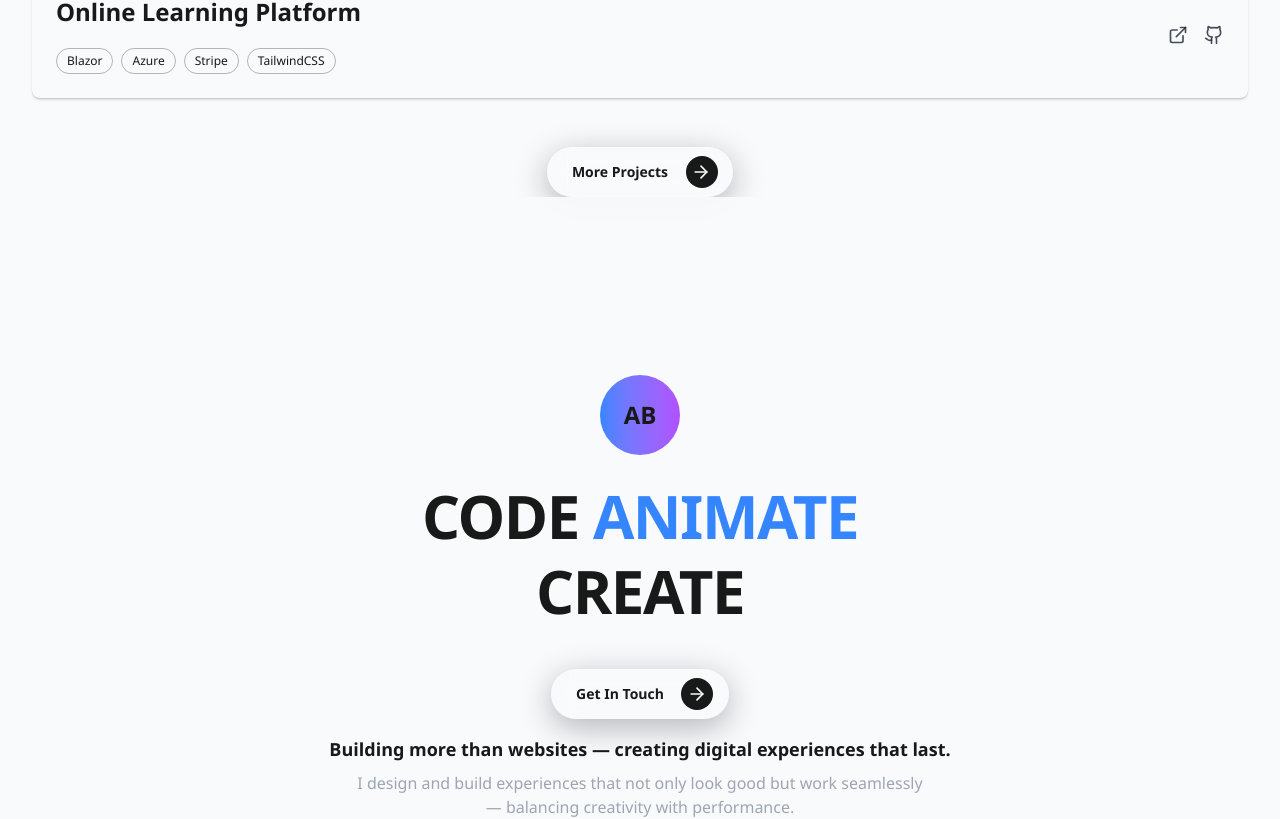
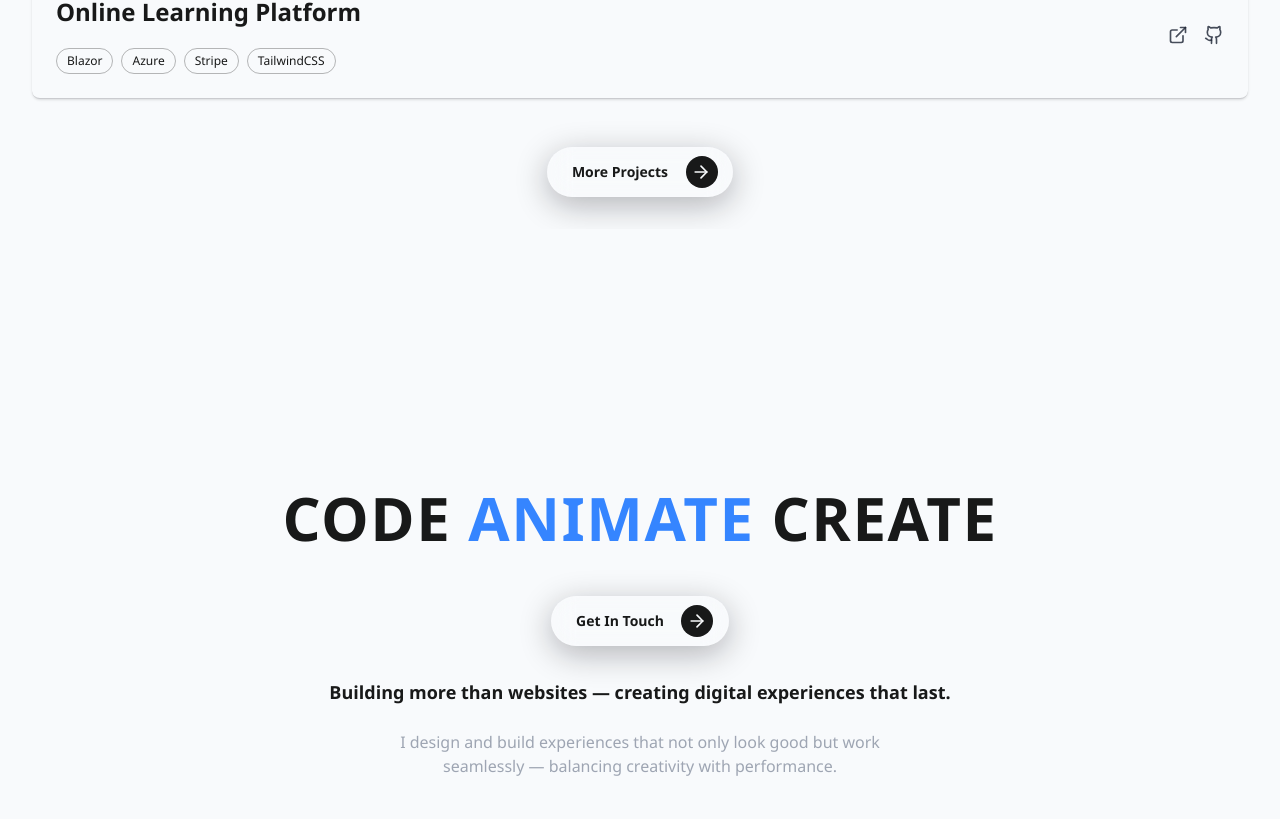
Before and after one commit to ShamirAli55/My-Personal-Portfolio, a React (Vite) app: page / in a window 1280 px wide. Shown: the part 4284-5103 px from the top of the page. Built offline with nearby package versions, Linux system fonts and the light colour scheme.

Commit message:
MagneticButn Component Created

```diff
--- a/src/components/HiddenMenu.jsx
+++ b/src/components/HiddenMenu.jsx
@@ -1,7 +1,7 @@
 import { useEffect, useState } from "react";
 import { Search } from "lucide-react";
 import { navItems } from "../constants";
-import { Link } from "react-scroll";
+import { NavLink } from "react-router-dom";
 
 const HiddenMenu = ({ isOpen, onClose }) => {
   const [query, setQuery] = useState("");
@@ -64,7 +64,7 @@ const HiddenMenu = ({ isOpen, onClose }) => {
 
                 {grouped[category].map((item) =>
                   item.href ? (
-                    <Link
+                    <NavLink
                       key={item.name}
                       to={item.href}
                       smooth
@@ -77,7 +77,7 @@ const HiddenMenu = ({ isOpen, onClose }) => {
                         <item.icon size={18} className="text-primary" />
                         <span className="text-sm">{item.name}</span>
                       </div>
-                    </Link>
+                    </NavLink>
                   ) : (
                     <a
                       key={item.name}
--- /dev/null
+++ b/src/components/MagneticButn.jsx
@@ -0,0 +1,43 @@
+import { useRef } from "react";
+import { motion, useMotionValue, useSpring } from "framer-motion";
+
+const MagneticButton = ({ children }) => {
+  const ref = useRef(null);
+
+  const x = useMotionValue(0);
+  const y = useMotionValue(0);
+
+  const springX = useSpring(x, { stiffness: 150, damping: 15 });
+  const springY = useSpring(y, { stiffness: 150, damping: 15 });
+
+  const handleMouseMove = (e) => {
+    const { width, height, left, top } = ref.current.getBoundingClientRect();
+    const offsetX = e.clientX - (left + width / 2);
+    const offsetY = e.clientY - (top + height / 2);
+
+    x.set(offsetX * 0.4);
+    y.set(offsetY * 0.4);
+  };
+
+  const handleMouseLeave = () => {
+    x.set(0);
+    y.set(0);
+  };
+
+  return (
+    <motion.button
+      ref={ref}
+      onMouseMove={handleMouseMove}
+      onMouseLeave={handleMouseLeave}
+      style={{
+        x: springX,
+        y: springY,
+      }}
+      className="relative hover:scale-110"
+    >
+      {children}
+    </motion.button>
+  );
+};
+
+export default MagneticButton;
--- a/src/sections/Contact.jsx
+++ b/src/sections/Contact.jsx
@@ -1,30 +1,23 @@
 import Button from "../components/Button";
-import { NavLink } from "react-router-dom";
+import MagneticButton from "../components/MagneticButn";
 const Contact = () => {
+
   return (
-    <section
-      id="contact"
-      className="w-full min-h-screen flex flex-col justify-center items-center px-6 py-16 text-center text-primary bg-background opacity-95"
-    >
-      <div className="mb-6">
-        <div className="w-20 h-20 flex items-center justify-center bg-gradient-to-r from-blue-500 to-purple-500 rounded-full text-2xl font-bold">
-          AB
-        </div>
-      </div>
-      <h1 className="text-4xl md:text-6xl font-extrabold leading-tight mb-6 tracking-tight">
-        CODE <span className="text-blue-500">ANIMATE</span>
-        <br />
-        CREATE
+    <section className="w-full min-h-screen flex flex-col justify-center items-center px-6 py-16 text-center text-primary bg-background opacity-95">
+      <h1 className="text-4xl md:text-6xl font-extrabold leading-tight mb-6 tracking-wide ">
+        CODE <span className="text-blue-500">ANIMATE</span> CREATE
       </h1>
 
       <div className="py-4">
-        <Button name={"Get In Touch"} to={"contact"} />
+        <MagneticButton>
+          <Button name={"Get In Touch"} to={"contact"} />
+        </MagneticButton>
       </div>
 
-      <p className="text-lg font-semibold mb-2">
+      <p className="text-lg font-semibold mb-2 py-4">
         Building more than websites — creating digital experiences that last.
       </p>
-      <p className="text-gray-400 max-w-xl">
+      <p className="text-gray-400 max-w-xl px-6">
         I design and build experiences that not only look good but work
         seamlessly — balancing creativity with performance.
       </p>
--- a/src/sections/Projects.jsx
+++ b/src/sections/Projects.jsx
@@ -1,6 +1,7 @@
 import { ExternalLink, Github, Eye } from "lucide-react";
 import { myProjects } from "../constants";
 import Button from "../components/Button";
+import MagneticButton from "../components/MagneticButn";
 import { useRef, useState, useEffect } from "react";
 import gsap from "gsap";
 
@@ -74,7 +75,7 @@ const Projects = () => {
   };
 
   return (
-    <section id="projects" className="min-h-screen w-full pt-32 relative text-primary bg-background opacity-95">
+    <section className="min-h-screen w-full pt-32 relative text-primary bg-background opacity-95">
       <div
         ref={CrsrRef}
         className="fixed h-22 top-0 w-22 rounded-full pointer-events-none z-[999] opacity-0"
@@ -137,8 +138,6 @@ const Projects = () => {
 
         <div className="flex flex-col gap-6 md:gap-0 relative">
           {myProjects.map((project) => (
-
-
             <div
               key={project.id}
               className="group bg-card rounded-lg overflow-hidden shadow-sm
@@ -177,8 +176,6 @@ const Projects = () => {
                 </div>
               </div>
 
-
-
               <div className="flex justify-end items-center space-x-4 mt-4 md:mt-0 cursor-pointer">
                 <a
                   href={project.demoUrl}
@@ -198,12 +195,13 @@ const Projects = () => {
                 </a>
               </div>
             </div>
-
           ))}
         </div>
 
-        <div className="w-full flex items-center justify-center mt-12">
+        <div className="w-full flex items-center justify-center mt-12 pb-8">
+          <MagneticButton>
           <Button name={"More Projects"} to={"projects"} />
+          </MagneticButton>
         </div>
       </div>
     </section>
--- a/src/sections/Skills.jsx
+++ b/src/sections/Skills.jsx
@@ -2,7 +2,7 @@ import { skills } from "../constants"
 
 const Skills = () => {
   return (
-    <section id="skills" className="min-h-screen w-full bg-primary-foreground text-primary opacity-95 cursor-pointer flex flex-col items-center justify-center py-20">
+    <section className="min-h-screen w-full bg-primary-foreground text-primary opacity-95 cursor-pointer flex flex-col items-center justify-center py-20">
 
       <div className="mb-22 text-center">
         <p className="uppercase tracking-widest text-opposite-400 text-sm">My Skills</p>
@@ -11,7 +11,7 @@ const Skills = () => {
         </h2>
       </div>
 
-      <div className="flex flex-wrap justify-center gap-4 max-w-5xl px-4 ">
+      <div className="flex flex-wrap justify-center gap-4 max-w-5xl md:max-w-[1100px] md:px-24 ">
         {skills.map((skill, index) => (
           <div
             key={index}
```
